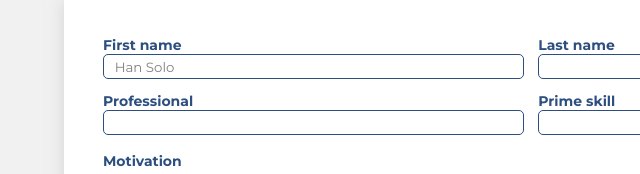
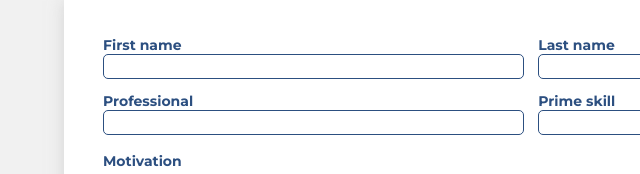
Before and after one commit to elinbostrom/marsOne, a plain HTML site: page join.html in a window 1280 px wide. Shown: the part 1117-1291 px from the top of the page, 0-640 px from the left. Drawn offline with Linux system fonts and the light colour scheme.

Commit message:
okay now iam done over andout

```diff
--- a/join.html
+++ b/join.html
@@ -59,7 +59,7 @@
       <form class="inputform" action="https://formspree.io/mdoodqpy" method="POST">
         <label class="inputform__firstname" for="firstname">
           First name
-          <input type="text" id="firstname" value="Han Solo">
+          <input type="text" id="firstname">
         </label>
 
         <label class="inputform__lastname" for="lastname">
```
